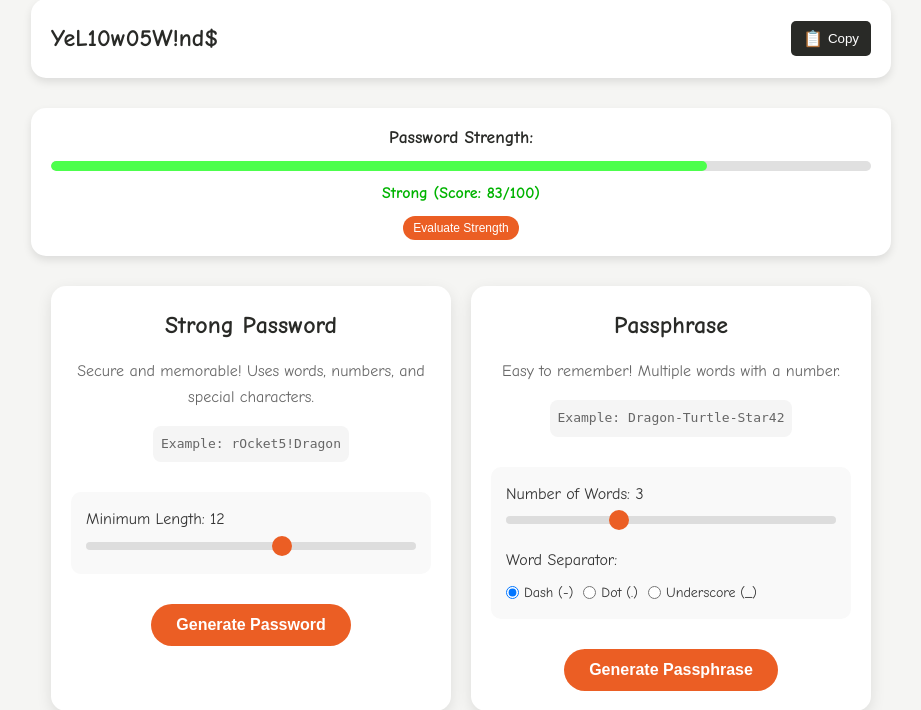
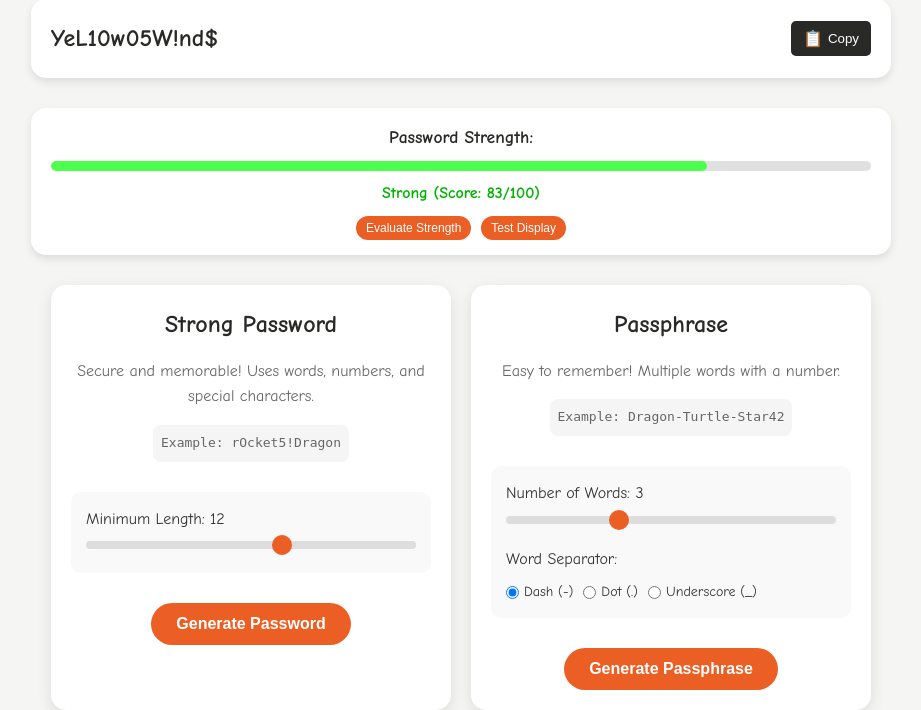
Before and after one commit to ngttech/ngtpass, a Flask app: page / in a window 1280 px wide. Shown: the part 209-919 px from the top of the page, without its empty margins (179-1100 px from the left). Run offline with Flask 2, Linux system fonts and the light colour scheme.

Commit message:
added several diagnostic tools for the strength feature
added several diagnostic tools for the strength feature

```diff
--- a/static/js/main.js
+++ b/static/js/main.js
@@ -5,6 +5,7 @@ document.addEventListener('DOMContentLoaded', function() {
     const strongBtn = document.getElementById('strong-btn');
     const passphraseBtn = document.getElementById('passphrase-btn');
     const manualEvaluateBtn = document.getElementById('manual-evaluate');
+    const testStrengthBarBtn = document.getElementById('test-strength-bar');
 
     // Strength meter elements
     const strengthBar = document.getElementById('strength-bar');
@@ -347,16 +348,120 @@ document.addEventListener('DOMContentLoaded', function() {
         }
     }, 1000);
 
+    // Add a direct test function to manually set the strength bar
+    function testStrengthBar() {
+        if (!strengthBar || !strengthText) {
+            alert('Strength meter elements not found!');
+            return;
+        }
+
+        // Test each strength level
+        const levels = [
+            { class: 'strength-very-weak', width: '20%', text: 'Very Weak (Test)', textClass: 'text-very-weak' },
+            { class: 'strength-weak', width: '40%', text: 'Weak (Test)', textClass: 'text-weak' },
+            { class: 'strength-medium', width: '60%', text: 'Medium (Test)', textClass: 'text-medium' },
+            { class: 'strength-strong', width: '80%', text: 'Strong (Test)', textClass: 'text-strong' },
+            { class: 'strength-very-strong', width: '100%', text: 'Very Strong (Test)', textClass: 'text-very-strong' }
+        ];
+
+        let currentLevel = 0;
+
+        function showNextLevel() {
+            if (currentLevel >= levels.length) {
+                currentLevel = 0;
+            }
+
+            const level = levels[currentLevel];
+
+            // Reset classes
+            strengthBar.className = 'strength-bar';
+            strengthText.className = 'strength-text';
+
+            // Set new classes and styles
+            strengthBar.className = `strength-bar ${level.class}`;
+            strengthBar.style.width = level.width;
+            strengthText.className = `strength-text ${level.textClass}`;
+            strengthText.textContent = level.text;
+
+            // Force a repaint
+            strengthBar.style.display = 'none';
+            void strengthBar.offsetHeight;
+            strengthBar.style.display = 'block';
+
+            currentLevel++;
+        }
+
+        // Show first level immediately
+        showNextLevel();
+
+        // Show remaining levels with a delay
+        const intervalId = setInterval(() => {
+            showNextLevel();
+
+            // Stop after showing all levels
+            if (currentLevel >= levels.length) {
+                clearInterval(intervalId);
+
+                // Reset to original state
+                setTimeout(() => {
+                    strengthBar.className = 'strength-bar';
+                    strengthBar.style.width = '0';
+                    strengthText.className = 'strength-text';
+                    strengthText.textContent = 'Not evaluated';
+                }, 1000);
+            }
+        }, 1000);
+    }
+
     // Add event listener for manual evaluation button
     if (manualEvaluateBtn) {
         manualEvaluateBtn.addEventListener('click', function() {
             const currentPassword = passwordResult.textContent;
+
+            // Add an alert to confirm the button click is working
+            alert(`Attempting to evaluate: "${currentPassword}"\n\nCheck the browser console for detailed logs.`);
+
             console.log('Manual evaluation triggered for:', currentPassword);
+
+            // Check if strength meter elements exist
+            if (!strengthBar) {
+                alert('ERROR: Strength bar element not found in the DOM!');
+                console.error('Strength bar element not found');
+            }
+
+            if (!strengthText) {
+                alert('ERROR: Strength text element not found in the DOM!');
+                console.error('Strength text element not found');
+            }
+
             if (currentPassword && currentPassword !== 'Click a button to generate a password!') {
+                // Call the evaluation function
                 evaluatePasswordStrength(currentPassword);
+
+                // Check if the strength bar has a width after evaluation
+                setTimeout(() => {
+                    const barWidth = strengthBar.style.width;
+                    const barClass = strengthBar.className;
+                    alert(`Evaluation complete!\n\nStrength bar width: ${barWidth}\nStrength bar class: ${barClass}\n\nIf width is "0" or empty, this is a display issue.`);
+
+                    // If evaluation didn't work, try the direct test
+                    if (!barWidth || barWidth === '0' || barWidth === '0px') {
+                        if (confirm('Strength bar not displaying. Run visual test?')) {
+                            testStrengthBar();
+                        }
+                    }
+                }, 200);
             } else {
                 alert('Please generate a password first');
             }
         });
     }
+
+    // Add event listener for test button
+    if (testStrengthBarBtn) {
+        testStrengthBarBtn.addEventListener('click', function() {
+            alert('Running visual test of the strength meter...');
+            testStrengthBar();
+        });
+    }
 });
--- a/templates/index.html
+++ b/templates/index.html
@@ -39,7 +39,10 @@
                     <div class="strength-bar" id="strength-bar"></div>
                 </div>
                 <div class="strength-text" id="strength-text">Not evaluated</div>
-                <button id="manual-evaluate" class="evaluate-btn" style="margin-top: 10px; font-size: 12px; padding: 5px 10px;">Evaluate Strength</button>
+                <div style="display: flex; gap: 10px; justify-content: center; margin-top: 10px;">
+                    <button id="manual-evaluate" class="evaluate-btn" style="font-size: 12px; padding: 5px 10px;">Evaluate Strength</button>
+                    <button id="test-strength-bar" class="evaluate-btn" style="font-size: 12px; padding: 5px 10px;">Test Display</button>
+                </div>
             </div>
 
             <div class="options">
```
